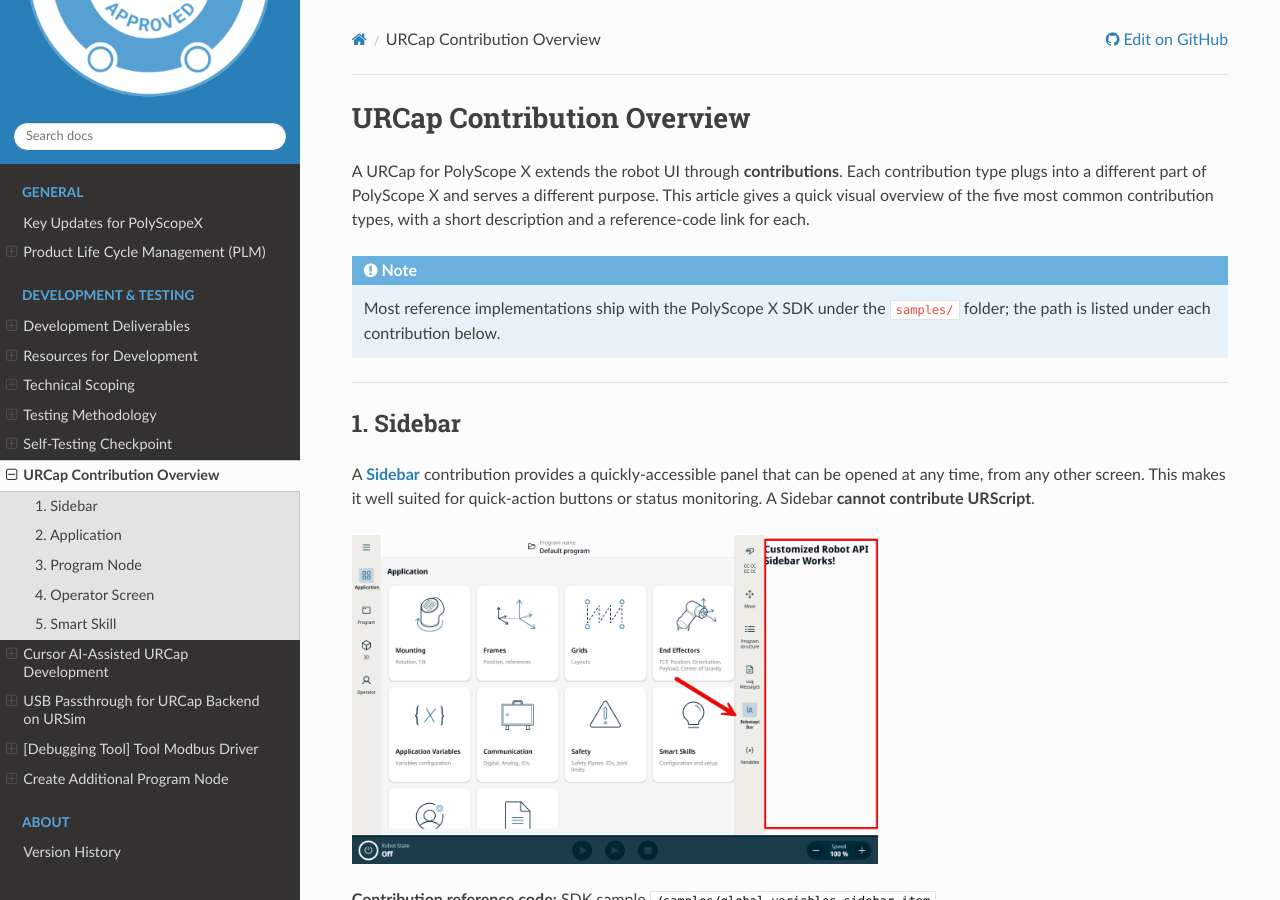
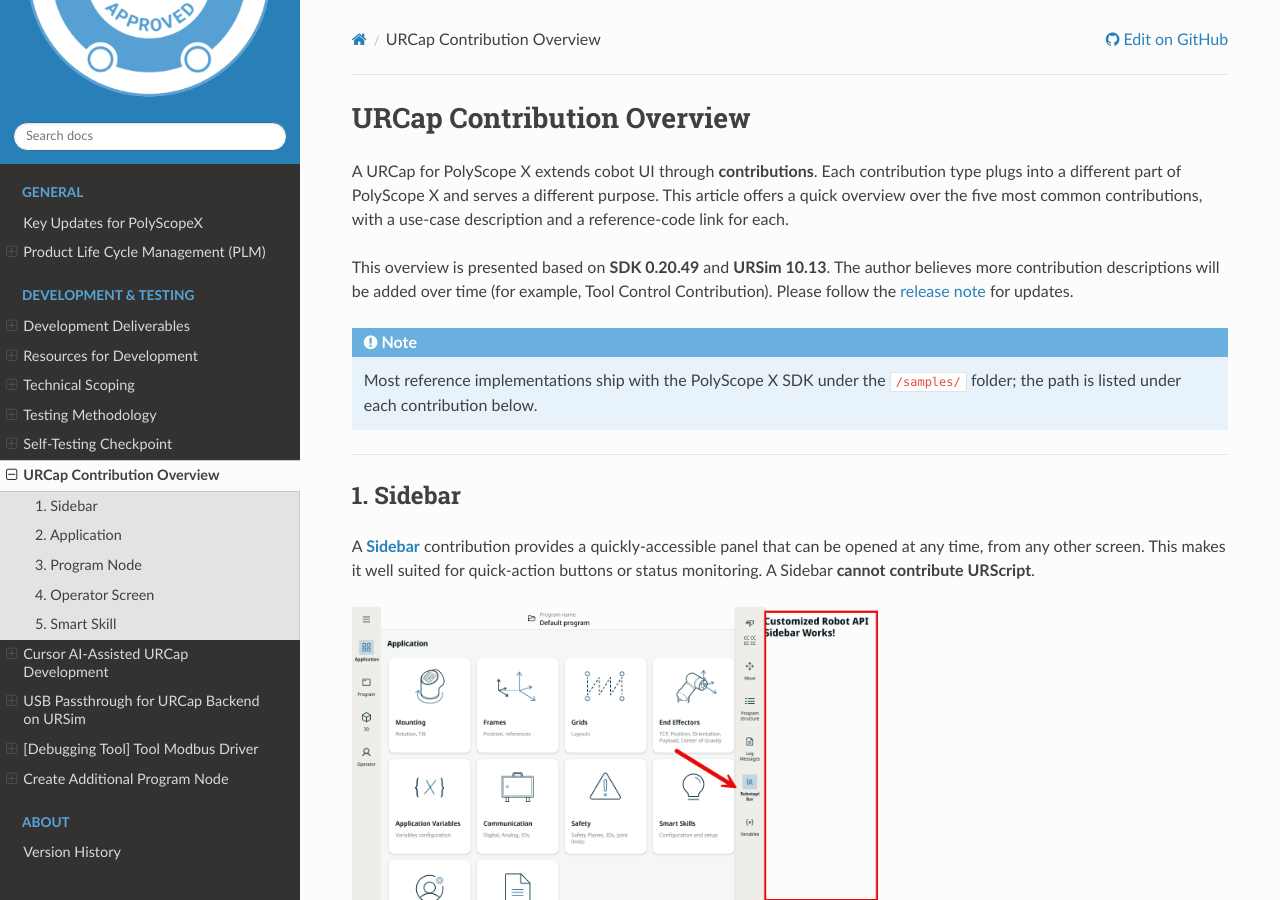
Before and after one commit to FuNingHu/urplus-tech-info, a Sphinx documentation site: the page built from docs/source/urcap_contribution_overview.rst, in a window 1280 px wide and 900 px high. Built offline with Sphinx 7.4.7 and the Read the Docs theme 3.1.0, drawn with Linux system fonts in a browser that asks for light colours; grey boxes are pictures that could not be loaded.

Commit message:
update visit counting

```diff
--- a/docs/source/_templates/layout.html
+++ b/docs/source/_templates/layout.html
@@ -2,6 +2,12 @@
 
 {% block footer %}
 {{ super() }}
+
+<div class="site-visit-counter" style="text-align:center; margin:16px 0; clear:both;">
+  <img referrerpolicy="no-referrer-when-downgrade"
+       src="https://api.visitorbadge.io/api/visitors?path=funinghu.github.io%2Furplus-tech-info&label=Page%20views&labelColor=%23555555&countColor=%237e3c9e&style=flat"
+       alt="Total page views" />
+</div>
 
 {% if versions %}
 <div class="rst-versions" data-toggle="rst-versions" role="note" aria-label="Versions">
--- a/docs/source/urcap_contribution_overview.rst
+++ b/docs/source/urcap_contribution_overview.rst
@@ -1,15 +1,24 @@
 URCap Contribution Overview
 ===========================
 
-A URCap for PolyScope X extends the robot UI through **contributions**. Each
+A URCap for PolyScope X extends cobot UI through **contributions**. Each
 contribution type plugs into a different part of PolyScope X and serves a
-different purpose. This article gives a quick visual overview of the five most
-common contribution types, with a short description and a reference-code link
-for each.
+different purpose. This article offers a quick overview over the five most
+common contributions, with a use-case description and a reference-code
+link for each.
+
+.. raw:: html
+
+   <p>This overview is presented based on <strong>SDK 0.20.49</strong> and
+   <strong>URSim 10.13</strong>. The author believes more contribution
+   descriptions will be added over time (for example, Tool Control
+   Contribution). Please follow the
+   <a href="https://www.universal-robots.com/articles/?filter_Applications[]=100734&filters[]=100734" target="_blank">release note</a>
+   for updates.</p>
 
 .. note::
    Most reference implementations ship with the PolyScope X SDK under the
-   ``samples/`` folder; the path is listed under each contribution below.
+   ``/samples/`` folder; the path is listed under each contribution below.
 
 ----
 
@@ -31,7 +40,7 @@
 .. raw:: html
 
    <p><strong>Contribution reference code:</strong>
-   SDK sample <code>/samples/global-variables-sidebar-item</code></p>
+   SDK sample <code class="docutils literal notranslate"><span class="pre">/samples/global-variables-sidebar-item</span></code></p>
 
 ----
 
@@ -82,7 +91,7 @@
 .. raw:: html
 
    <p><strong>Contribution reference code:</strong>
-   SDK sample <code>/samples/ur-program-nodes</code></p>
+   SDK sample <code class="docutils literal notranslate"><span class="pre">/samples/ur-program-nodes</span></code></p>
 
 ----
 
@@ -103,7 +112,7 @@
 .. raw:: html
 
    <p><strong>Contribution reference code:</strong>
-   SDK sample <code>/samples/simple-operator-screen</code></p>
+   SDK sample <code class="docutils literal notranslate"><span class="pre">/samples/simple-operator-screen</span></code></p>
 
 ----
 
@@ -129,4 +138,4 @@
 .. raw:: html
 
    <p><strong>Contribution reference code:</strong>
-   SDK sample <code>/samples/smart-skill-teach-mode</code></p>
+   SDK sample <code class="docutils literal notranslate"><span class="pre">/samples/smart-skill-teach-mode</span></code></p>
```
